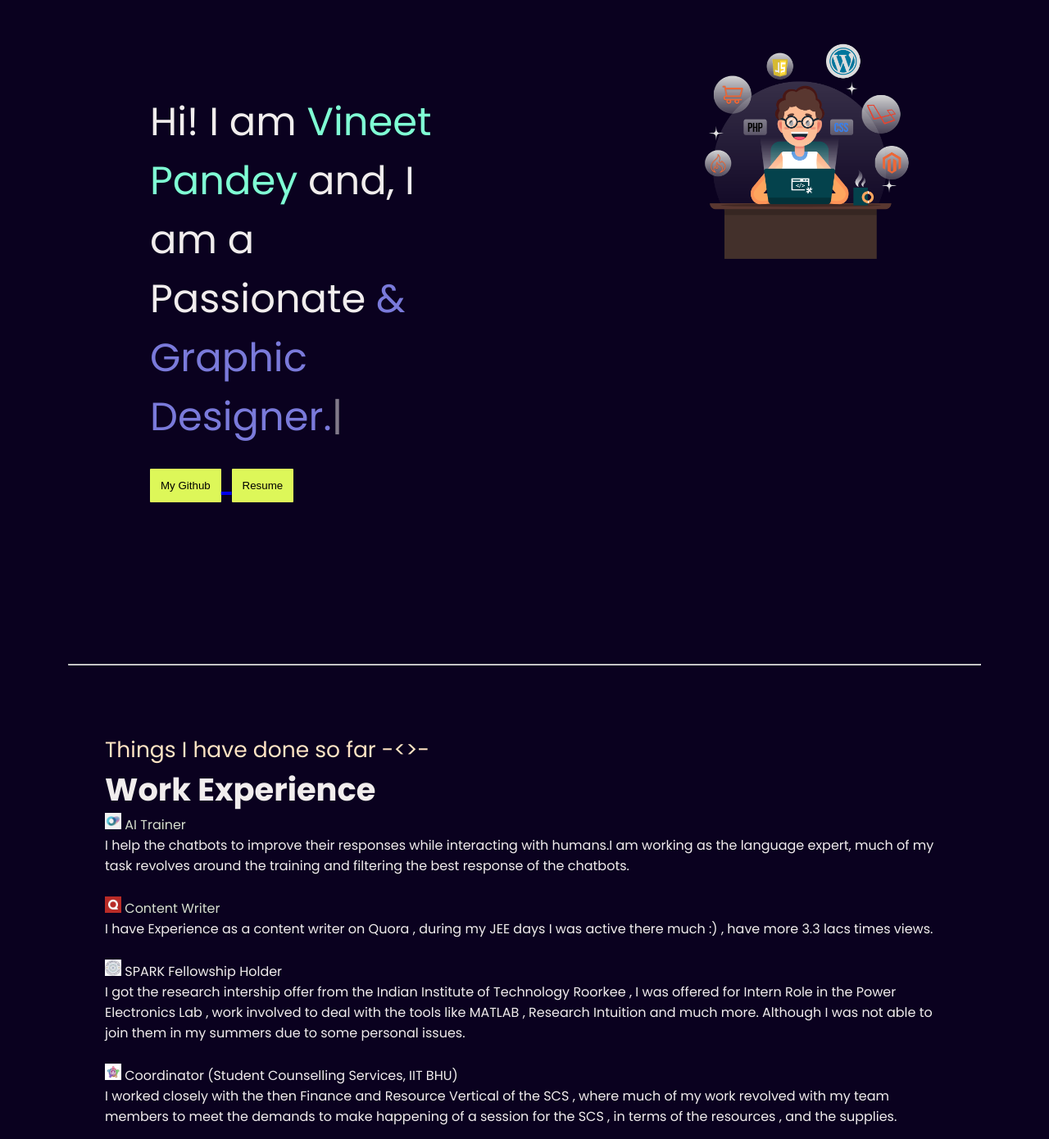
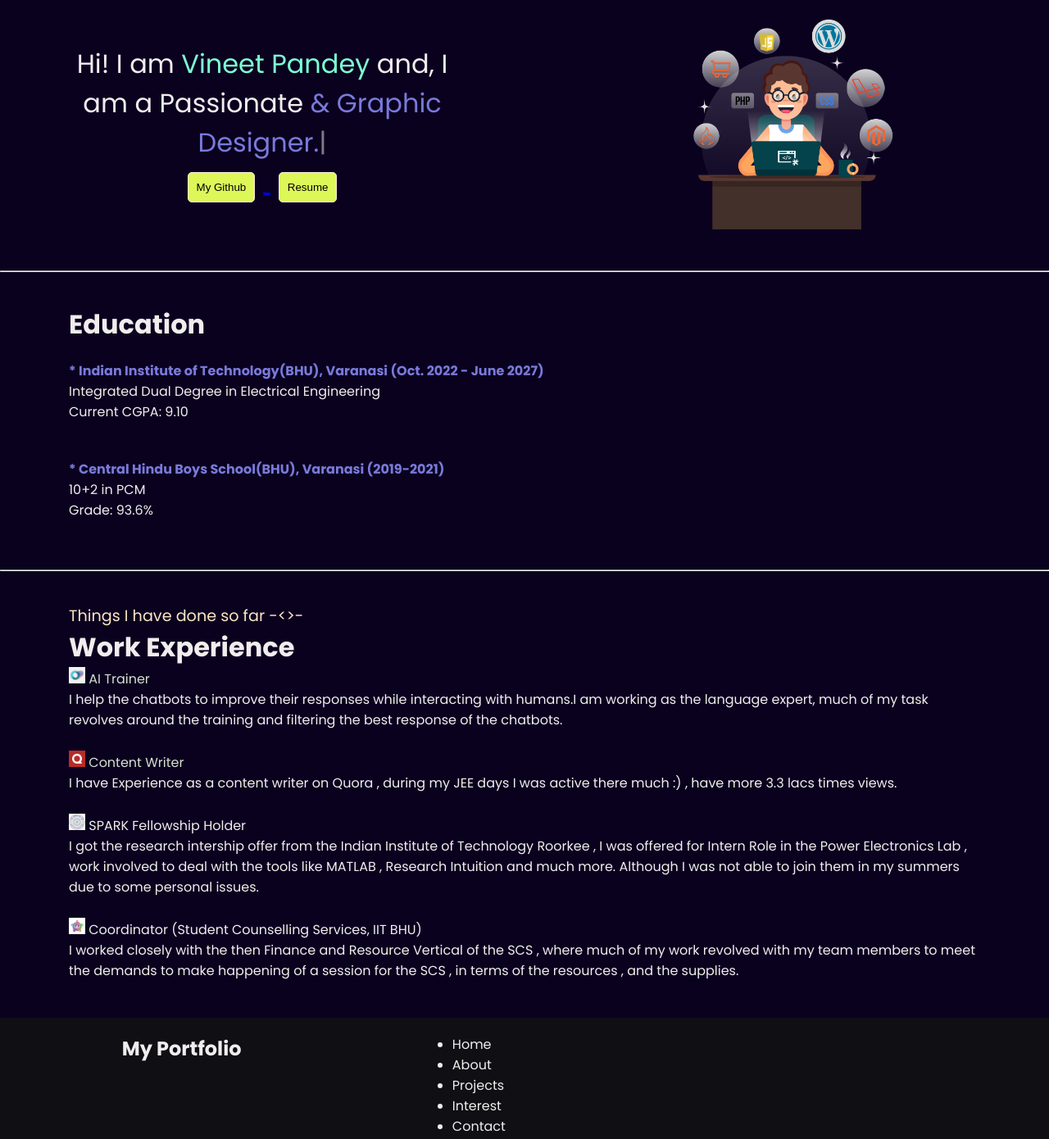
Before and after one commit to IVineetPandey/My_Portfolio, a plain HTML site: page index.html in a window 1280 px wide. Shown: the part 81-1471 px from the top of the page at 82% size. Drawn offline with nearby package versions, Linux system fonts and the light colour scheme.

Commit message:
Update index.html

```diff
--- a/index.html
+++ b/index.html
@@ -3,7 +3,6 @@
   <head>
     <meta charset="UTF-8" />
     <meta name="viewport" content="width=device-width, initial-scale=1.0" />
-
     <title>Vineet - Developer Portfolio</title>
     <link rel="preconnect" href="https://fonts.googleapis.com" />
     <link rel="preconnect" href="https://fonts.gstatic.com" crossorigin />
@@ -15,133 +14,179 @@
       * {
         margin: 0;
         padding: 0;
+        box-sizing: border-box;
       }
       body {
         background-color: rgb(10, 1, 31);
         color: rgb(241, 237, 237);
-        font-family: 'Poppins',sans-serif;
+        font-family: 'Poppins', sans-serif;
       }
-      nav{
+      nav {
         display: flex;
         justify-content: space-around;
         align-items: center;
         height: 61px;
         background-color: rgb(25, 17, 72);
       }
-      nav ul{
+      nav ul {
         display: flex;
         justify-content: center;
+        flex-wrap: wrap;
       }
-      nav ul li{
-         list-style:none;
+      nav ul li {
+        list-style: none;
         margin: 0 18px;
       }
-      nav ul li a{
+      nav ul li a {
         text-decoration: none;
         color: white;
       }
-     nav ul li a:hover{
-        color:rgb(114, 114, 236);
+      nav ul li a:hover {
+        color: rgb(114, 114, 236);
         font-size: 1.01rem;
       }
-      .left{
+      .left {
         font-size: 2.5rem;
-
       }
-      .firstSection{
+      .firstSection {
         display: flex;
         justify-content: space-around;
+        align-items: center;
+        flex-wrap: wrap;
         margin: 23px 0;
       }
-      .firstSection > div{
-        width: 30%;
+      .firstSection > div {
+        width: 100%;
+        max-width: 500px;
+        text-align: center;
       }
-      .leftSection{
-
-          margin: 110px;
-          font-size: 3rem;
-
+      .leftSection {
+        margin: 50px 0;
+        font-size: 2rem;
+      }
+      .rightSection img {
+        width: 100%;
+        max-width: 300px;
+        margin: 20px 0;
+      }
+      .col {
+        color: aquamarine;
+      }
+      #element {
+        color: rgb(122, 122, 218);
+      }
+      .secondSection {
+        max-width: 90vw;
+        margin: auto;
+        padding: 20px;
+      }
+      .pos {
+        margin: 20px 0;
+        color: rgb(12, 12, 74);
+      }
+      .secondSection h1 {
+        font-size: 2rem;
+      }
+      .gray {
+        font-size: 1.2rem;
+        color: bisque;
+      }
+      .secondSection box {
+        background: white;
+        width: 100%;
+        height: 2px;
+        margin: 20px 0;
+      }
+      .out {
+        content: "★ ";
+        font-size: 1.5rem;
+      }
+      .t1 {
+        color: rgb(215, 223, 207);
+      }
+      .educationSection {
+        max-width: 90vw;
+        margin: auto;
+        padding: 20px;
+      }
+      .educationSection h1 {
+        font-size: 2rem;
+        margin-bottom: 20px;
+      }
+      .college,
+      .school {
+        margin-bottom: 20px;
+      }
+      .college span,
+      .school span {
+        font-weight: bold;
+        color: rgb(122, 122, 218);
+      }
+      footer {
+        background-color: rgb(15, 15, 20);
+        padding: 20px;
+      }
+      .footer {
+        display: flex;
+        justify-content: space-around;
+        flex-wrap: wrap;
+      }
+      footer .rights {
+        text-align: center;
+        color: gray;
+        margin-top: 20px;
+      }
+      .buttons .btn {
+        padding: 10px;
+        background-color: rgb(221, 247, 89);
+        border: 1px solid antiquewhite;
+        border-radius: 5px;
+        margin: 10px;
       }
 
-      .rightSection img{
-        width: 80%;
-        margin: 50px 0;
+      @media (max-width: 768px) {
+        nav ul {
+          flex-direction: column;
+          align-items: center;
         }
-    .col{
-        color: aquamarine;
+        nav ul li {
+          margin: 10px 0;
         }
-    #element{
-        color: rgb(122, 122, 218);
+        .leftSection {
+          font-size: 1.5rem;
         }
-    .secondSection{
-        max-width: 80vw;
-        margin: auto;
-        height: 80vh;
+        .rightSection img {
+          max-width: 200px;
         }
-    .pos{
-        margin: 83px;
-        color: rgb(12, 12, 74);
+        .secondSection h1 {
+          font-size: 1.5rem;
         }
-    .secondSection h1{
-        font-size: 2.4rem;
+        .gray {
+          font-size: 1rem;
         }
-    .gray{
-        font-size: 1.66rem;
-        color: bisque;
+        .footer {
+          flex-direction: column;
+          align-items: center;
         }
-    .secondSection box{
-       background: white;
-       width:80vw;
-       height:2px;
-      margin: 56px 0
+        .footer div {
+          margin: 10px 0;
         }
-    .out{
-        content: "★ ";
-        font-size:1.5rem;
       }
-    .t1{
-        color: rgb(215, 223, 207);
-    }
-    footer{
-
-        background-color: rgb(15, 15, 20);
-
-
-    }
-    .footer{
-        display: flex;
-        margin:23px 122px;
-        justify-content: space-evenly;
-
-
-    }
-    footer .rights{
-        text-align: center;
-        color: gray;
-    }
-    .buttons .btn{
-        padding: 13px;
-        background-color: rgb(221, 247, 89);
-        border: 1px;
-        border-color: antiquewhite;
-        border-radius: 1px;
-
-    }
-
-
     </style>
   </head>
   <body>
     <header>
       <nav>
         <div class="left">My Portfolio</div>
-        <div class="right"><ul>
+        <div class="right">
+          <ul>
             <li><a href="/">Home</a></li>
-            <li><a href="/">About</li></a></li>
-            <li><a href="/">Interest</li></a></li>
-            <li><a href="/">Projects</li></a></li>
-            <li><a href="/">Contact Me</li></a></li>
-        </ul></div>
+            <li><a href="/">About</a></li>
+            <li><a href="/">Interest</a></li>
+            <li><a href="/">Projects</a></li>
+            <li><a href="/">Contact Me</a></li>
+          </ul>
+        </div>
       </nav>
     </header>
     <main>
@@ -153,53 +198,105 @@
             <a href="https://github.com/IVineetPandey" target="_blank">
               <button class="btn">My Github</button>
             </a>
-                    <a href="https://drive.google.com/file/d/1eZEv47-R8OnV0wGPn-T_NLyfTsGkG0QS/view?usp=sharing" target="blank"><button class="btn">Resume</button></a>
-
+            <a
+              href="https://drive.google.com/file/d/1eZEv47-R8OnV0wGPn-T_NLyfTsGkG0QS/view?usp=sharing"
+              target="blank"
+              ><button class="btn">Resume</button></a
+            >
           </div>
         </div>
 
         <div class="rightSection">
-                <img src="pg.png" alt="" sizes="23px">
+          <img src="pg.png" alt="" sizes="23px" />
         </div>
       </section>
-        <hr class="pos">
+      <hr class="pos" />
+      <!-- Education Section -->
+      <section class="educationSection">
+        <h1>Education</h1>
+        <div class="college">
+          <span class="IIT">&#42 Indian Institute of Technology(BHU), Varanasi (Oct. 2022 - June 2027)</span>
+          <div>Integrated Dual Degree in Electrical Engineering</div>
+          <div>Current CGPA: 9.10</div>
+        </div>
+        &nbsp;
+        <div class="school">
+          <span class="s1">&#42 Central Hindu Boys School(BHU), Varanasi (2019-2021)</span>
+          <div>10+2 in PCM</div>
+          <div>Grade: 93.6%</div>
+        </div>
+      </section>
+      <hr class="pos" />
+      <!-- Work Experience Section -->
       <section class="secondSection">
-            <span class="gray">Things I have done so far  -<>-</span>
+        <span class="gray">Things I have done so far -<>-</span>
         <h1>Work Experience</h1>
         <div class="box"></div>
         <div>
-            <img src="out.jpg" alt="Symbol" width="20" margin="0"> <span class="t1">AI Trainer</span>
+          <img src="out.jpg" alt="Symbol" width="20" margin="0" />
+          <span class="t1">AI Trainer</span>
         </div>
-           <div>I help the chatbots to improve their responses while interacting with humans.I am working as the language expert, much of my task revolves around the training and filtering the best response of the chatbots.</div>
+        <div>
+          I help the chatbots to improve their responses while interacting with
+          humans.I am working as the language expert, much of my task revolves
+          around the training and filtering the best response of the chatbots.
+        </div>
         &nbsp;
-           <div><img src="quora_logo.jpg" alt="Symbol" width="20" margin="0"> <span class="t1">Content Writer</span></div>
-            <div>I have Experience as a content writer on Quora , during my JEE days I was active there much :) , have more 3.3 lacs times views.</div>
+        <div>
+          <img src="quora_logo.jpg" alt="Symbol" width="20" margin="0" />
+          <span class="t1">Content Writer</span>
+        </div>
+        <div>
+          I have Experience as a content writer on Quora , during my JEE days I
+          was active there much :) , have more 3.3 lacs times views.
+        </div>
 
         &nbsp;
-           <div><img src="l.jpg" alt="Symbol" width="20" margin="0"> SPARK Fellowship Holder</div>
-            <div>I got the research intership offer from the Indian Institute of Technology Roorkee , I was offered for Intern Role in the Power Electronics Lab , work involved to deal with the tools like MATLAB , Research Intuition and much more. Although I was not able to join them in my summers due to some personal issues.</div>
+        <div>
+          <img src="l.jpg" alt="Symbol" width="20" margin="0" /> SPARK Fellowship
+          Holder
+        </div>
+        <div>
+          I got the research intership offer from the Indian Institute of
+          Technology Roorkee , I was offered for Intern Role in the Power
+          Electronics Lab , work involved to deal with the tools like MATLAB ,
+          Research Intuition and much more. Although I was not able to join them
+          in my summers due to some personal issues.
+        </div>
         &nbsp;
-            <div><img src="s.jpg" alt="Symbol" width="20" margin="0"> Coordinator (Student Counselling Services, IIT BHU)</div>
-            <div>I worked closely with the then Finance and Resource Vertical of the SCS , where much of my work revolved with my team members to meet the demands to make happening of a session for the SCS , in terms of the resources , and the supplies. </div>
+        <div>
+          <img src="s.jpg" alt="Symbol" width="20" margin="0" /> Coordinator
+          (Student Counselling Services, IIT BHU)
+        </div>
+        <div>
+          I worked closely with the then Finance and Resource Vertical of the
+          SCS , where much of my work revolved with my team members to meet the
+          demands to make happening of a session for the SCS , in terms of the
+          resources , and the supplies.
+        </div>
         &nbsp;
-
+      </section>
     </main>
     <footer>
       <div class="footer">
         <div class="footer-first">
           <h2>My Portfolio</h2>
         </div>
-         <div class="footer-second"> <ul>
+        <div class="footer-second">
+          <ul>
             <li>Home</li>
             <li>About</li>
             <li>Projects</li>
             <li>Interest</li>
             <li>Contact</li>
-        </ul></div>
+          </ul>
+        </div>
         <div class="footer-third"></div>
         <div class="footer-fourth"></div>
       </div>
-        <div class ="rights"> Copyright &#169 www.Vineetsportfolio.com | All rights reserved .</div>
+      <div class="rights">
+        Copyright &#169 www.Vineetsportfolio.com | All rights reserved .
+      </div>
     </footer>
 
     <script src="https://unpkg.com/typed.js@2.1.0/dist/typed.umd.js"></script>
```
Lines whose indentation alone changed are shown as unchanged.
